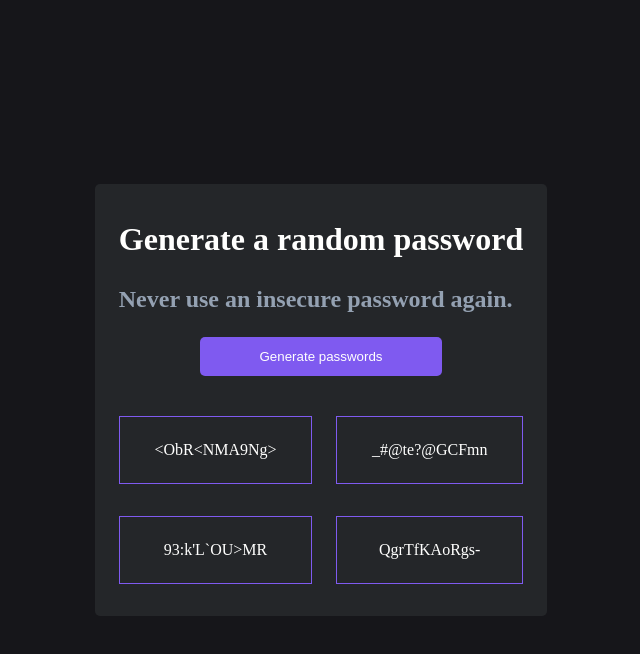
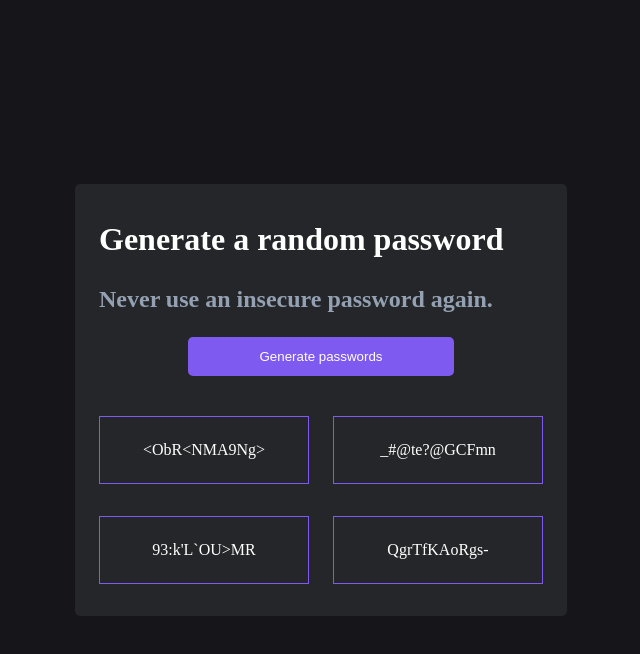
Before and after one commit to LahcenHaouch/random_password, a plain HTML site: page index.html in a window 1280 px wide. Both pictures are taken after a click on the button "Generate passwords". Shown: the whole page, without its empty margins (319-959 px from the left). Drawn offline with Linux system fonts and the light colour scheme.

Commit message:
Add fixed width for grid item

```diff
--- a/style.css
+++ b/style.css
@@ -63,5 +63,6 @@ button {
   border: 1px solid var(--button-color);
   text-align: center;
   padding: 24px;
+  width: 210px;
   /* border-radius: 5px; */
 }
```
